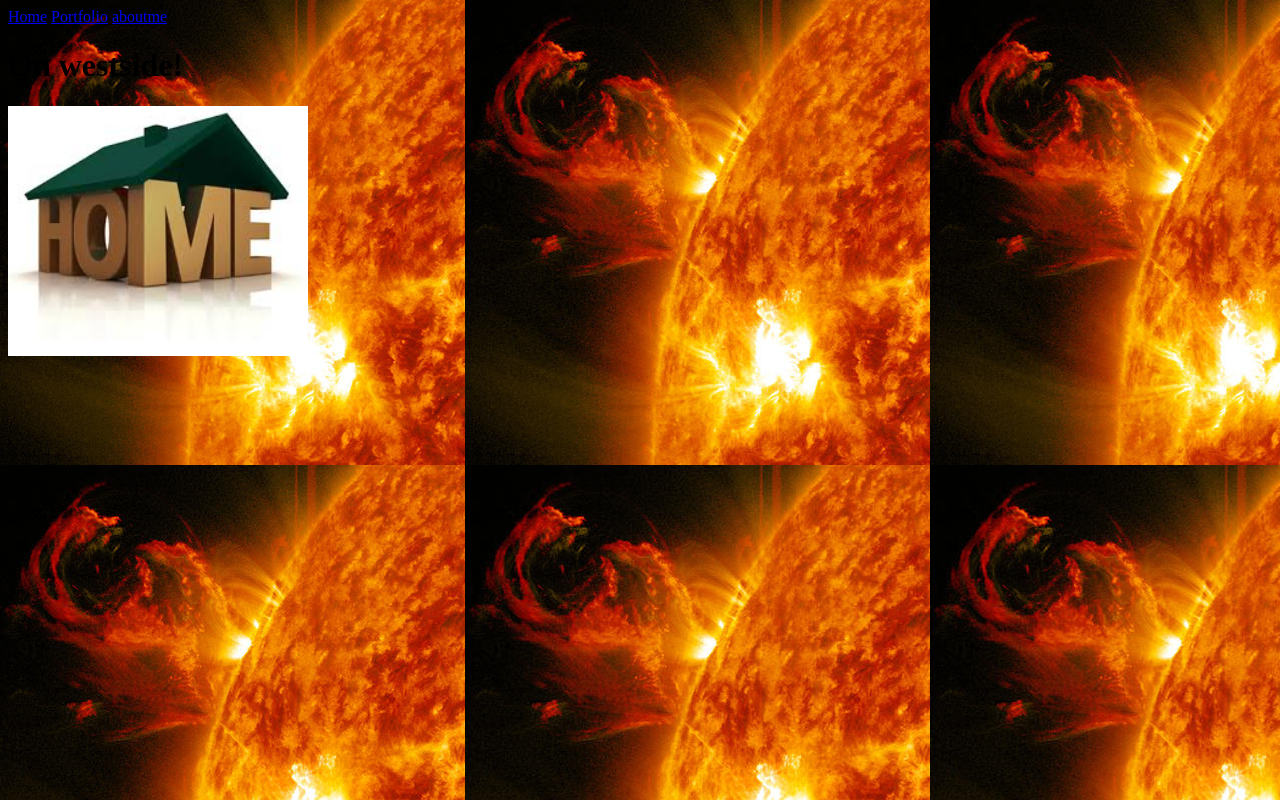
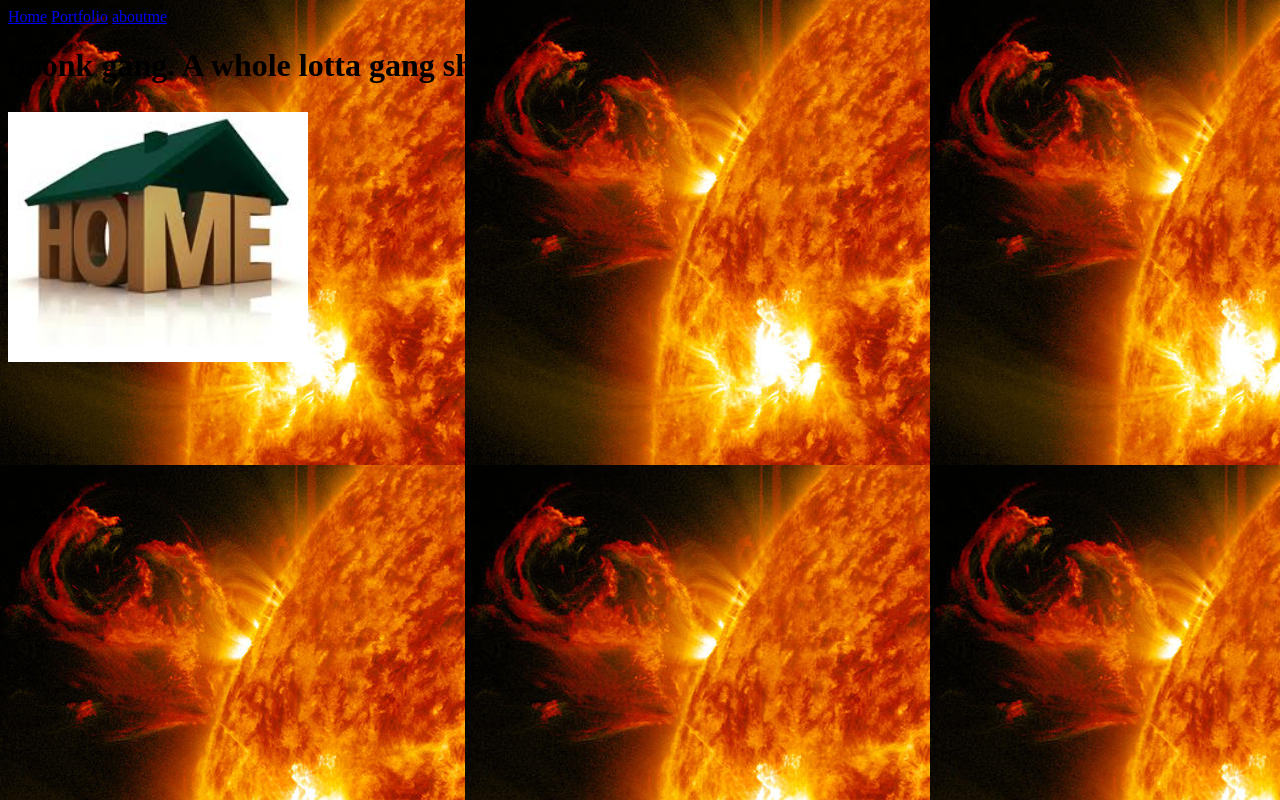
Before and after one commit to stalabi587/stalabi587.github.io, a plain HTML site: page my_website/index.html in a window 1280 px wide. Drawn offline with Linux system fonts and the light colour scheme; files whose address does not match are found by name.

Commit message:
boonk gang Ni**a. A whole lotta gang sh**t. This is where we dupe people off their money. DUMP PEOPLE

```diff
--- a/my_website/index.html
+++ b/my_website/index.html
@@ -8,7 +8,11 @@
     <a href="index.html">Home</a>
     <a href="portfolio.html">Portfolio</a>
      <a href="aboutme.html">aboutme</a>
-    <h1>On westside!</h1>
+    <h1>boonk gang. A whole lotta gang sh**<table>
+      <tr>
+        <td></td>
+      </tr>
+    </table></h1>
     <img src="images/home.jpg" height="250">
   </<body>
   <body background="image/solar.jpg">
```
